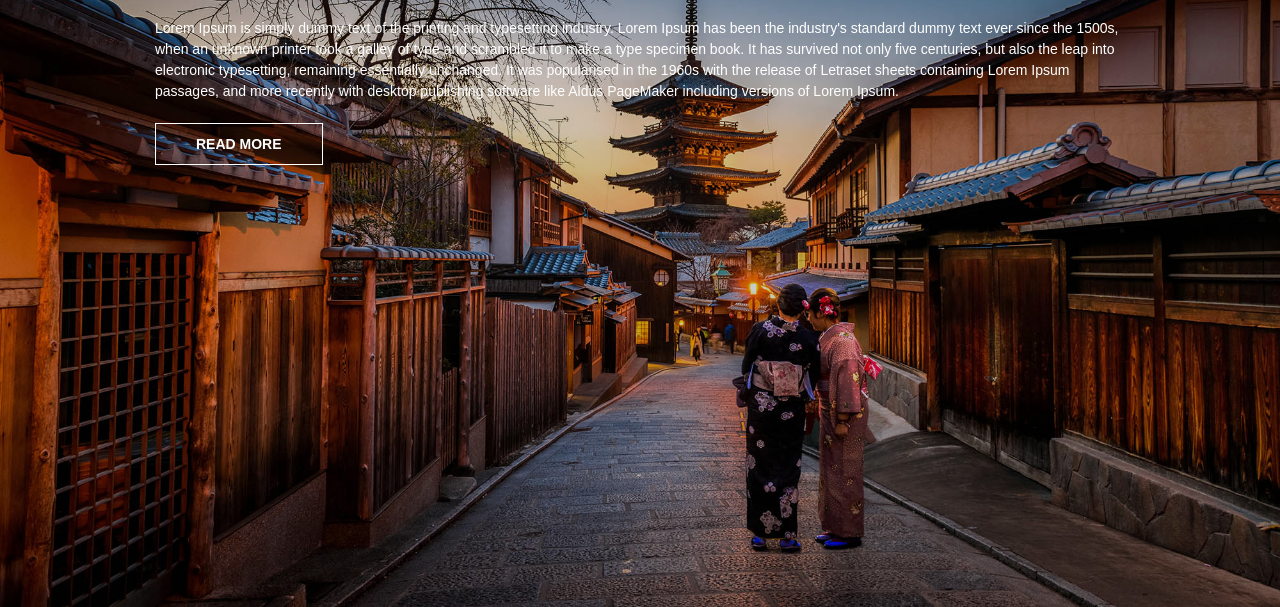
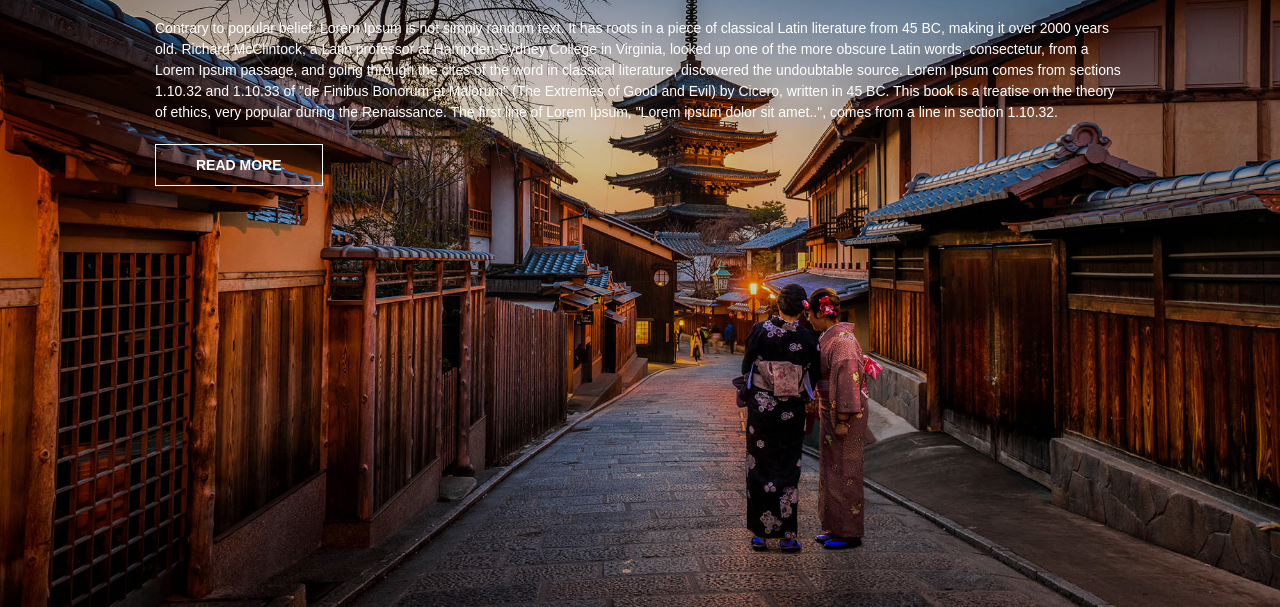
Before and after one commit to fromdesign/vanilla_tab, a plain HTML site: page index.html in a window 1280 px wide. Both pictures are taken after a click on the item "Work 2". Shown: the part 193-800 px from the top of the page. Drawn offline with Linux system fonts and the light colour scheme.

Commit message:
complete

```diff
--- a/css/style.css
+++ b/css/style.css
@@ -152,7 +152,7 @@ header .tab-nav li.active {
 /*
  animation
 */
-.tab-panel .content h3, .tab-panel.current .content p {
+.tab-panel .content h3, .tab-panel.current .content p, .tab-panel.current .content a {
 	opacity:0;
 	position: relative;
 	animation: fadeIn 2s forwards;
@@ -163,7 +163,9 @@ header .tab-nav li.active {
 .tab-panel.current .content p {
 	animation-delay: 0.2s;
 }
-
+.tab-panel.current .content a {
+	animation-delay: 0.4s;
+}
 @keyframes fadeIn {
 	0% {
 		left: 80px;
--- a/index.html
+++ b/index.html
@@ -2,7 +2,7 @@
 <html lang="en">
 <head>
 	<meta charset="UTF-8">
-	<title>Document</title>
+	<title>Vanilla Tab</title>
 	<link rel="stylesheet" href="./css/style.css">
 </head>
 <body>
@@ -33,7 +33,7 @@
 			<div class="container">
 				<div class="content">
 					<h3>Work 2</h3>
-					<p>Lorem Ipsum is simply dummy text of the printing and typesetting industry. Lorem Ipsum has been the industry's standard dummy text ever since the 1500s, when an unknown printer took a galley of type and scrambled it to make a type specimen book. It has survived not only five centuries, but also the leap into electronic typesetting, remaining essentially unchanged. It was popularised in the 1960s with the release of Letraset sheets containing Lorem Ipsum passages, and more recently with desktop publishing software like Aldus PageMaker including versions of Lorem Ipsum.</p>
+					<p>Contrary to popular belief, Lorem Ipsum is not simply random text. It has roots in a piece of classical Latin literature from 45 BC, making it over 2000 years old. Richard McClintock, a Latin professor at Hampden-Sydney College in Virginia, looked up one of the more obscure Latin words, consectetur, from a Lorem Ipsum passage, and going through the cites of the word in classical literature, discovered the undoubtable source. Lorem Ipsum comes from sections 1.10.32 and 1.10.33 of "de Finibus Bonorum et Malorum" (The Extremes of Good and Evil) by Cicero, written in 45 BC. This book is a treatise on the theory of ethics, very popular during the Renaissance. The first line of Lorem Ipsum, "Lorem ipsum dolor sit amet..", comes from a line in section 1.10.32.</p>
 					<a href="#" class="button">read more</a>
 				</div>
 			</div>
@@ -42,7 +42,7 @@
 			<div class="container">
 				<div class="content">
 					<h3>Work 3</h3>
-					<p>Lorem Ipsum is simply dummy text of the printing and typesetting industry. Lorem Ipsum has been the industry's standard dummy text ever since the 1500s, when an unknown printer took a galley of type and scrambled it to make a type specimen book. It has survived not only five centuries, but also the leap into electronic typesetting, remaining essentially unchanged. It was popularised in the 1960s with the release of Letraset sheets containing Lorem Ipsum passages, and more recently with desktop publishing software like Aldus PageMaker including versions of Lorem Ipsum.</p>
+					<p>It is a long established fact that a reader will be distracted by the readable content of a page when looking at its layout. The point of using Lorem Ipsum is that it has a more-or-less normal distribution of letters, as opposed to using 'Content here, content here', making it look like readable English. Many desktop publishing packages and web page editors now use Lorem Ipsum as their default model text, and a search for 'lorem ipsum' will uncover many web sites still in their infancy. Various versions have evolved over the years, sometimes by accident, sometimes on purpose (injected humour and the like).</p>
 					<a href="#" class="button">read more</a>
 				</div>
 			</div>
@@ -51,7 +51,7 @@
 			<div class="container">
 				<div class="content">
 					<h3>Work 4</h3>
-					<p>Lorem Ipsum is simply dummy text of the printing and typesetting industry. Lorem Ipsum has been the industry's standard dummy text ever since the 1500s, when an unknown printer took a galley of type and scrambled it to make a type specimen book. It has survived not only five centuries, but also the leap into electronic typesetting, remaining essentially unchanged. It was popularised in the 1960s with the release of Letraset sheets containing Lorem Ipsum passages, and more recently with desktop publishing software like Aldus PageMaker including versions of Lorem Ipsum.</p>
+					<p>There are many variations of passages of Lorem Ipsum available, but the majority have suffered alteration in some form, by injected humour, or randomised words which don't look even slightly believable. If you are going to use a passage of Lorem Ipsum, you need to be sure there isn't anything embarrassing hidden in the middle of text. All the Lorem Ipsum generators on the Internet tend to repeat predefined chunks as necessary, making this the first true generator on the Internet. It uses a dictionary of over 200 Latin words, combined with a handful of model sentence structures, to generate Lorem Ipsum which looks reasonable. The generated Lorem Ipsum is therefore always free from repetition, injected humour, or non-characteristic words etc.</p>
 					<a href="#" class="button">read more</a>
 				</div>
 			</div>
@@ -60,7 +60,7 @@
 			<div class="container">
 				<div class="content">
 					<h3>Work 5</h3>
-					<p>Lorem Ipsum is simply dummy text of the printing and typesetting industry. Lorem Ipsum has been the industry's standard dummy text ever since the 1500s, when an unknown printer took a galley of type and scrambled it to make a type specimen book. It has survived not only five centuries, but also the leap into electronic typesetting, remaining essentially unchanged. It was popularised in the 1960s with the release of Letraset sheets containing Lorem Ipsum passages, and more recently with desktop publishing software like Aldus PageMaker including versions of Lorem Ipsum.</p>
+					<p>"Sed ut perspiciatis unde omnis iste natus error sit voluptatem accusantium doloremque laudantium, totam rem aperiam, eaque ipsa quae ab illo inventore veritatis et quasi architecto beatae vitae dicta sunt explicabo. Nemo enim ipsam voluptatem quia voluptas sit aspernatur aut odit aut fugit, sed quia consequuntur magni dolores eos qui ratione voluptatem sequi nesciunt. Neque porro quisquam est, qui dolorem ipsum quia dolor sit amet, consectetur, adipisci velit, sed quia non numquam eius modi tempora incidunt ut labore et dolore magnam aliquam quaerat voluptatem. Ut enim ad minima veniam, quis nostrum exercitationem ullam corporis suscipit laboriosam, nisi ut aliquid ex ea commodi consequatur? Quis autem vel eum iure reprehenderit qui in ea voluptate velit esse quam nihil molestiae consequatur, vel illum qui dolorem eum fugiat quo voluptas nulla pariatur?"</p>
 					<a href="#" class="button">read more</a>
 				</div>
 			</div>
```
